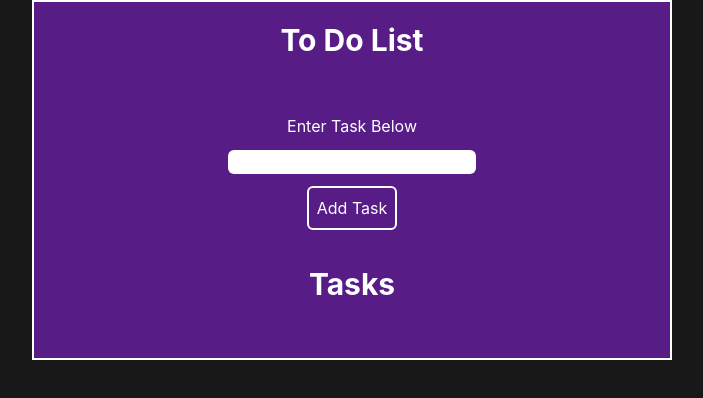
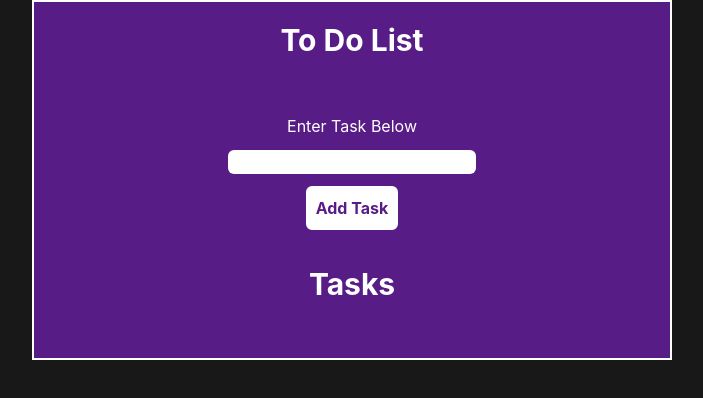
Before and after one commit to Killdroid2342/to-do-list, a React (Create React App) app: page / in a window 1280 px wide. In both pictures the pointer is over the button "Add Task". Shown: the top 398 px of the page, without its empty margins (288-991 px from the left). Built offline with nearby package versions, Linux system fonts and the light colour scheme; the HTML template or start-up script is replaced by a standard one.

Commit message:
added hover

```diff
--- a/src/index.css
+++ b/src/index.css
@@ -26,7 +26,10 @@ body {
     @apply flex flex-col items-center justify-center;
   }
   .button {
-    @apply text-white bg-purple-900 p-2 border-2 border-white rounded-md;
+    @apply text-white bg-purple-900 p-2 border-2 border-white rounded-md font-bold;
+  }
+  .button:hover {
+    @apply bg-white text-purple-900 transition-all;
   }
 }
 @tailwind base;
```
